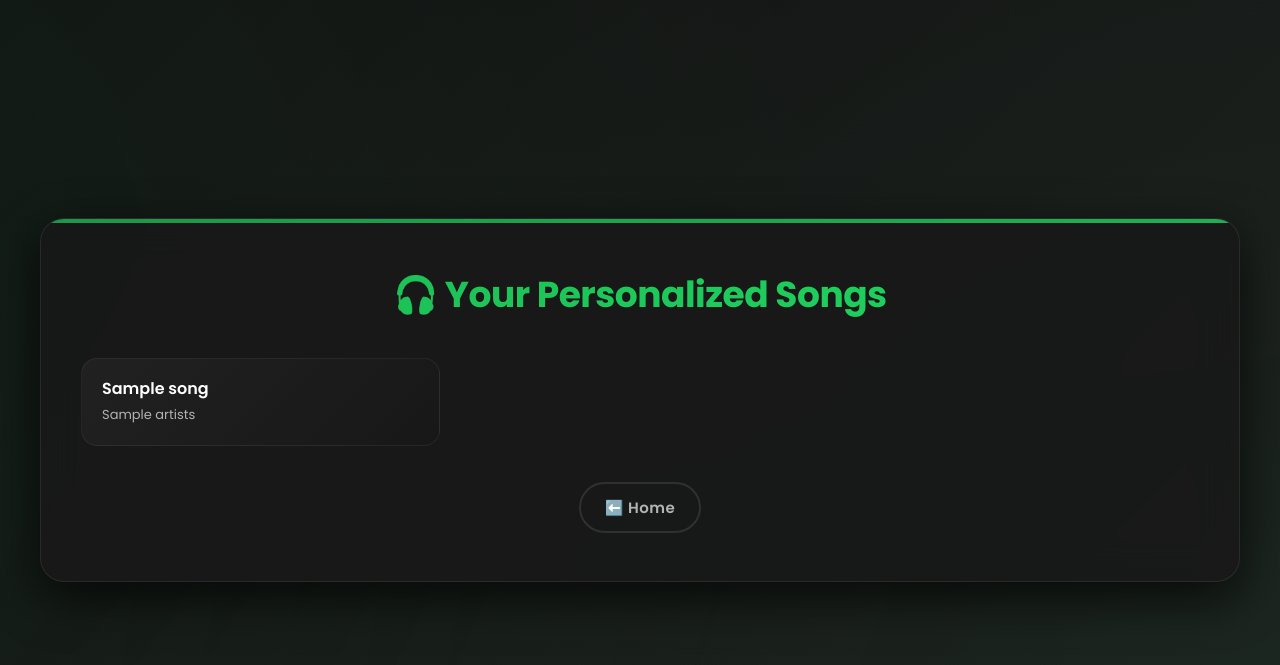
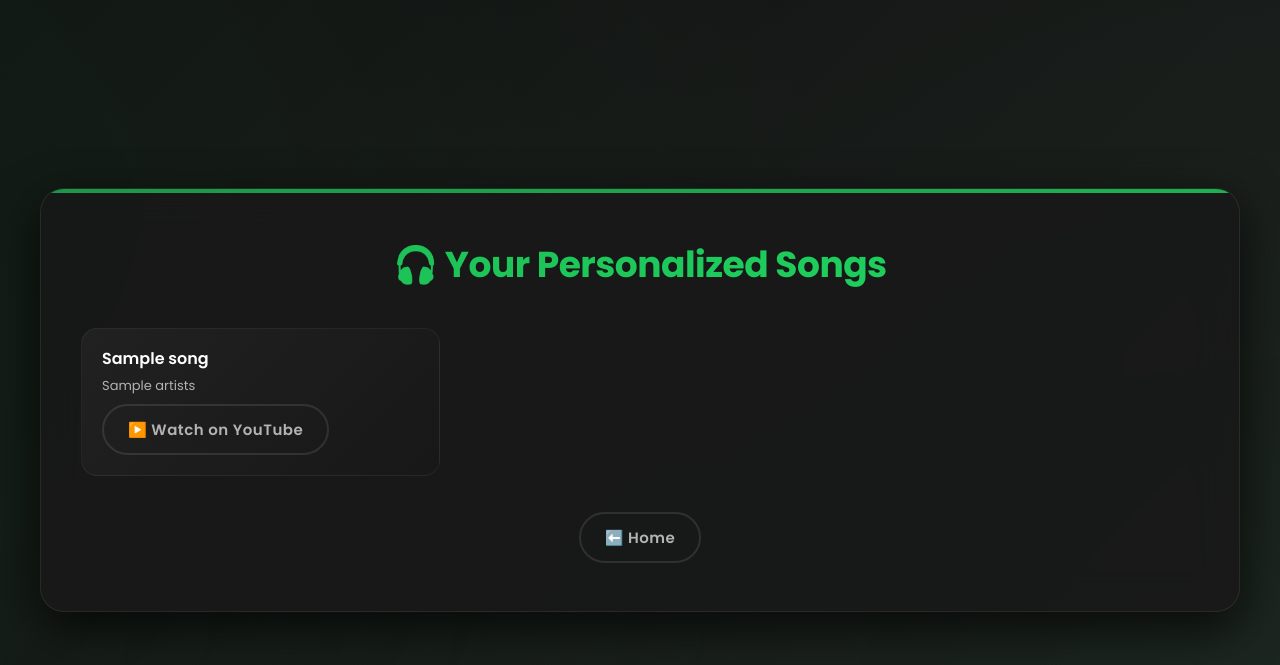
Before and after one commit to jawhra1234/Personality_Prediction_Music, a Flask app: template templates/recommend.html in a window 1280 px wide. Shown: the top 665 px of the page. Run offline with Flask 3, Linux system fonts and the light colour scheme; the template is opened without the code that fills it: most values are stand-ins (such as "Sample title", 1, 10 or a date in 2020); parts of the project's set-up code (start-up, migrations or seed data) failed here and were passed over.

Commit message:
Added YouTube links to recommended songs and updated recommend.html

```diff
--- a/app.py
+++ b/app.py
@@ -6,6 +6,13 @@ import random
 import os
 
 app = Flask(__name__)
+
+import urllib.parse
+
+def youtube_link(song_name, artist):
+    query = f"{song_name} {artist}"
+    return f"https://www.youtube.com/results?search_query={urllib.parse.quote(query)}"
+
 
 # --- Load all 5 trained models ---
 traits = ['Extraversion', 'Agreeableness', 'Conscientiousness', 'Neuroticism', 'Openness']
@@ -23,7 +30,7 @@ if not os.path.exists(music_csv):
     raise FileNotFoundError(f"Music dataset not found: {music_csv}")
 
 df = pd.read_csv(music_csv)
-# require these columns in dataset
+# Require these columns in dataset
 features = ['danceability', 'energy', 'valence', 'acousticness', 'instrumentalness', 'tempo']
 missing_feats = [c for c in features if c not in df.columns]
 if missing_feats:
@@ -39,7 +46,9 @@ def predict_personality(sample_input):
     """
     results = {}
     for t, model in models.items():
-        pred = model.predict(sample_input)[0]
+        # Ensure the input matches the model’s training feature order
+        model_input = sample_input[model.feature_names_in_]
+        pred = model.predict(model_input)[0]
         results[t] = round(float(pred), 3)
     return results
 
@@ -89,7 +98,6 @@ def personality_to_song_score(personality, song_row):
     song_row: pandas Series with feature columns present
     returns numeric score (higher -> better match)
     """
-    # Use features as-is. If values are not normalized, formula still works comparably
     return (
         personality['Extraversion'] * (song_row['energy'] + song_row['danceability']) / 2.0
         + personality['Agreeableness'] * (song_row['valence'] + song_row['acousticness']) / 2.0
@@ -103,10 +111,8 @@ def recommend_songs(personality, df_all, top_k=50, sample_n=5):
     df_copy['score'] = df_copy.apply(lambda r: personality_to_song_score(personality, r), axis=1)
     df_sorted = df_copy.sort_values(by='score', ascending=False).reset_index(drop=True)
     top_pool = df_sorted.head(top_k)
-    # sample_n from top_pool for variety
     sample_n = min(sample_n, len(top_pool))
     recommended = top_pool.sample(sample_n, random_state=random.randint(1, 10000))
-    # ensure predictable ordering in display: by score desc
     recommended = recommended.sort_values(by='score', ascending=False).reset_index(drop=True)
     return recommended
 
@@ -119,9 +125,14 @@ def home():
 def predict():
     # Collect input values in the exact order your model expects
     top_features_new = [
-        "respectfulness", "Openness_group_Low", "Extraversion_group_Low",
-        "Agreeableness_group_Low", "Conscientiousness_group_Low",
-        "compassion", "Neuroticism_group_Low", "emotional_volatility"
+        'Openness_group_Low',
+        'Conscientiousness_group_Low',
+        'Agreeableness_group_Low',
+        'respectfulness',
+        'Neuroticism_group_Low',
+        'compassion',
+        'emotional_volatility',
+        'Extraversion_group_Low'
     ]
     try:
         data = []
@@ -134,19 +145,23 @@ def predict():
 
         preds = predict_personality(sample_input)
         summary = interpret_personality(preds)
-        # render result page with both numeric preds and human-readable summary
         return render_template('result.html', preds=preds, summary=summary)
     except Exception as e:
         return f"Error during prediction: {e}", 500
 
 @app.route('/recommend', methods=['POST'])
 def recommend():
-    # Personality values are passed as hidden fields from result page
     try:
         personality = {t: float(request.form.get(t, 0.0)) for t in traits}
         recs = recommend_songs(personality, df, top_k=50, sample_n=5)
-        # pass recs (DataFrame) to template; to simplify Jinja iteration, convert to records
-        records = recs[['name', 'artists', 'score']].to_dict(orient='records')
+        records = []
+        for _, row in recs.iterrows():
+            records.append({
+        "name": row['name'],
+        "artists": row['artists'],
+        "score": row['score'],
+        "youtube": youtube_link(row['name'], row['artists'])
+            })
         return render_template('recommend.html', songs=records)
     except Exception as e:
         return f"Error during recommendation: {e}", 500
--- a/templates/recommend.html
+++ b/templates/recommend.html
@@ -16,6 +16,12 @@
                     <div class="song-info">
                         <div class="song-name">{{ song['name'] }}</div>
                         <div class="song-artist">{{ song['artists'] }}</div>
+
+                        <!-- YouTube Link -->
+                        <a href="{{ song['youtube'] }}" target="_blank"
+                           class="btn-link" style="margin-top: 8px; display:inline-block;">
+                            ▶️ Watch on YouTube
+                        </a>
                     </div>
                 </div>
                 {% endfor %}
```
Also changed, not shown: 12 other files.
